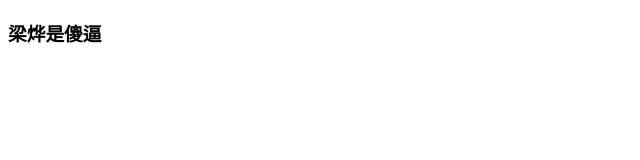
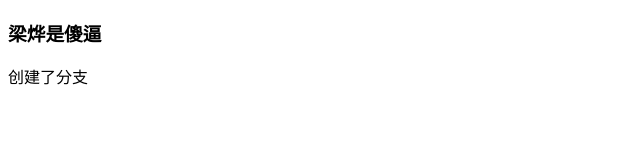
Before and after one commit to lingdamll/my, a plain HTML site: page index.html in a window 1280 px wide. Shown: the whole page, without its empty margins (0-640 px from the left). Drawn offline with Linux system fonts and the light colour scheme.

Commit message:
创建了分支

```diff
--- a/index.html
+++ b/index.html
@@ -6,6 +6,7 @@
 </head>
 <body>
 <h3>梁烨是傻逼</h3>
+创建了分支
 
 
 </body>
```
